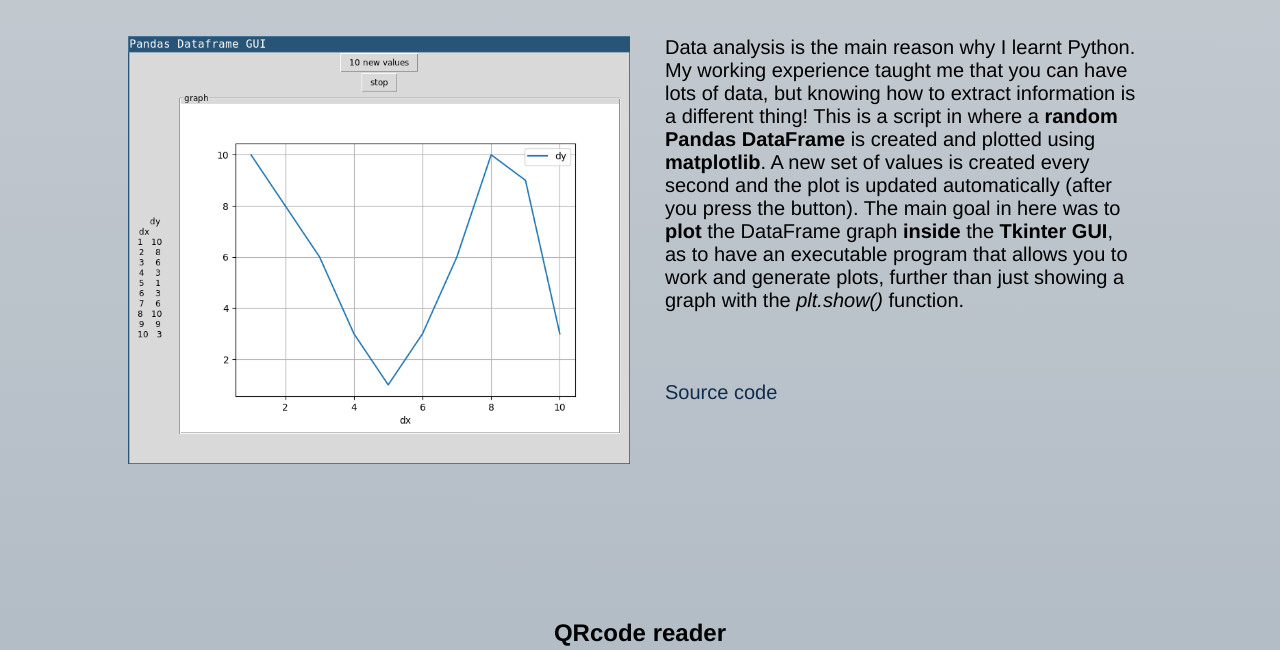
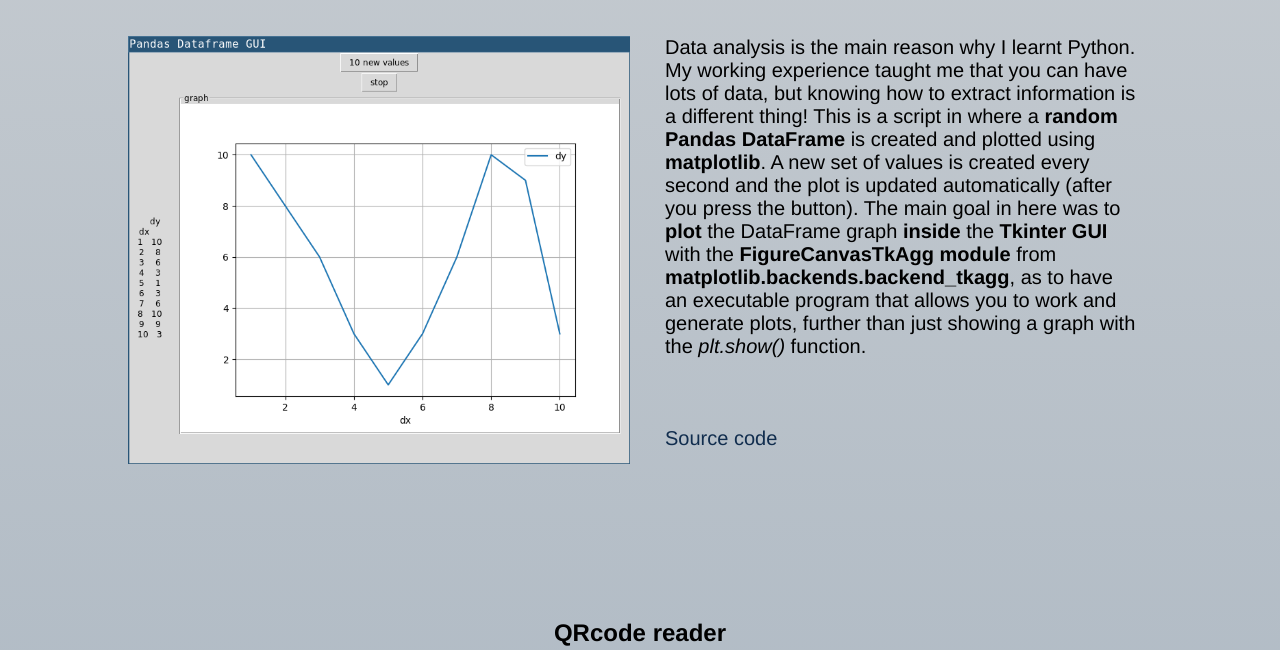
Before and after one commit to westoleaboat/my_portfolio, a Django app: page / in a window 1280 px wide. Shown: the part 1514-2164 px from the top of the page. Run offline with Django 4.2, Linux system fonts and the light colour scheme.

Commit message:
fixed project description

```diff
--- a/blog/templates/blog/index.html
+++ b/blog/templates/blog/index.html
@@ -63,7 +63,7 @@
 
                     <div class="content-info">
                         <p>
-                        Data analysis is the main reason why I learnt Python. My working experience taught me that you can have lots of data, but knowing how to extract information is a different thing! This is a script in where a <b>random Pandas DataFrame</b> is created and plotted using <b>matplotlib</b>. A new set of values is created every second and the plot is updated automatically (after you press the button). The main goal in here was to <b>plot</b> the DataFrame graph <b>inside</b> the <b>Tkinter GUI</b>, as to have an executable program that allows you to work and generate plots, further than just showing a graph with the <i>plt.show()</i> function.
+                        Data analysis is the main reason why I learnt Python. My working experience taught me that you can have lots of data, but knowing how to extract information is a different thing! This is a script in where a <b>random Pandas DataFrame</b> is created and plotted using <b>matplotlib</b>. A new set of values is created every second and the plot is updated automatically (after you press the button). The main goal in here was to <b>plot</b> the DataFrame graph <b>inside</b> the <b>Tkinter GUI</b> with the <b>FigureCanvasTkAgg module</b> from <b>matplotlib.backends.backend_tkagg</b>, as to have an executable program that allows you to work and generate plots, further than just showing a graph with the <i>plt.show()</i> function.
                         <br>
                         <br>
                         <br>
```
